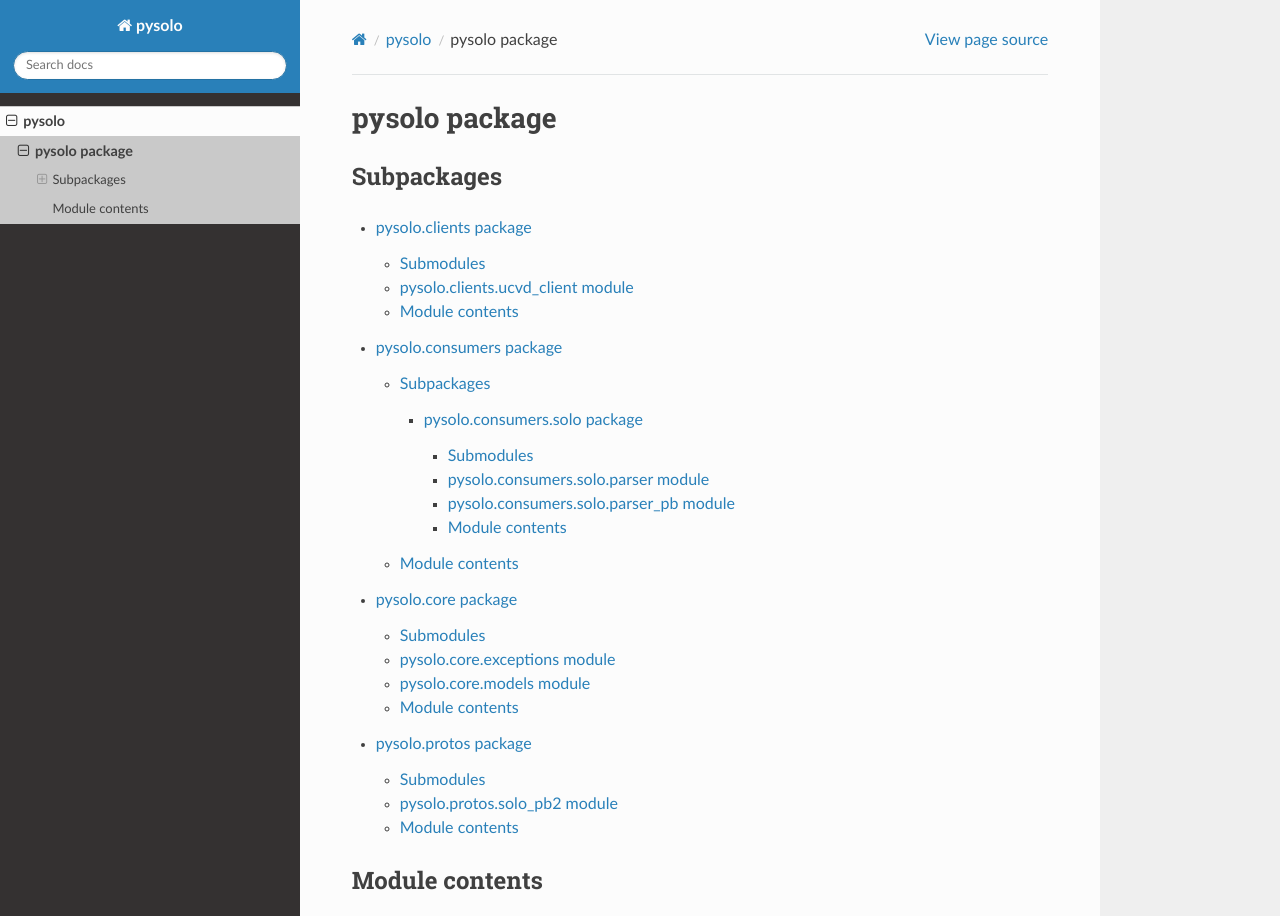
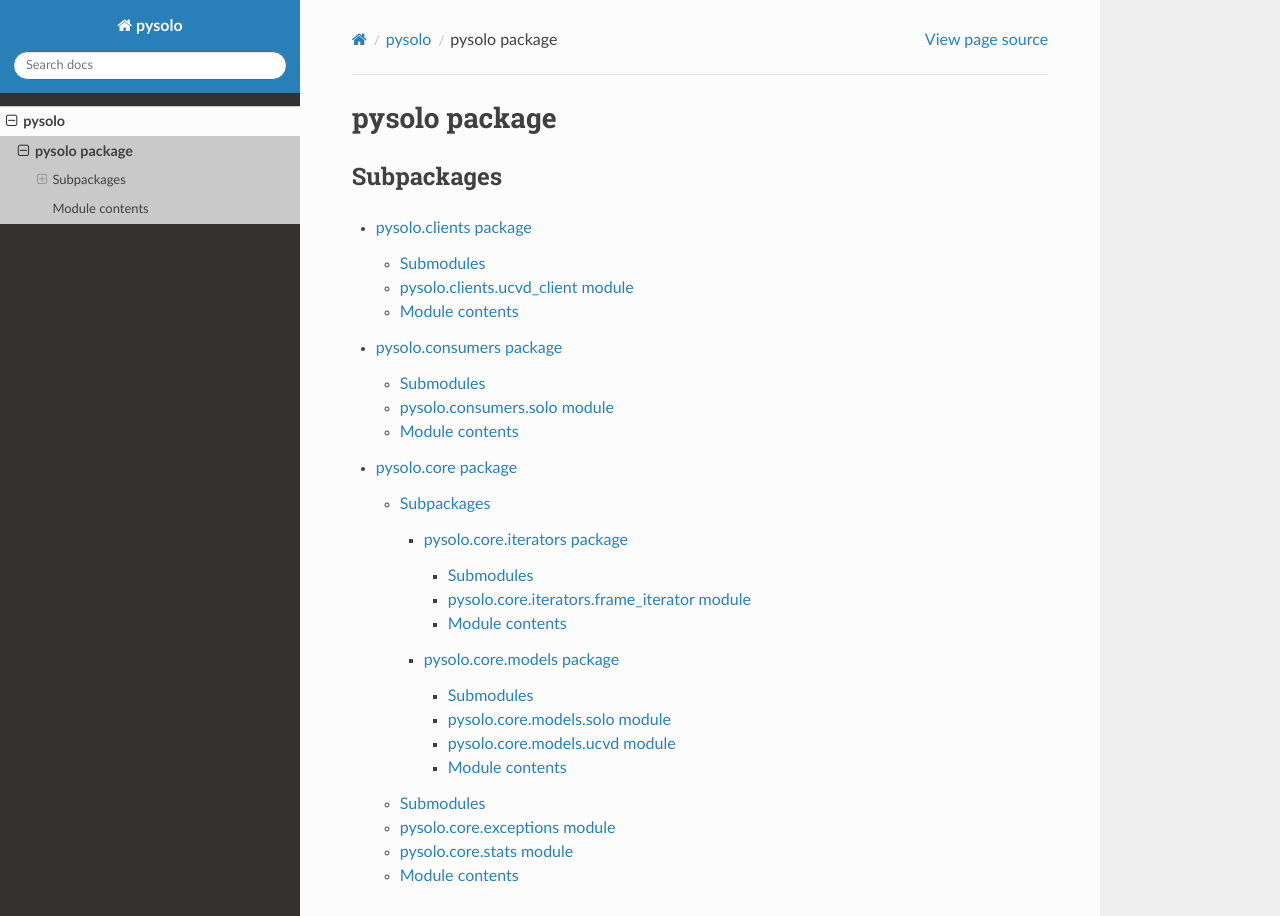
Before and after one commit to Unity-Technologies/pysolotools, a Sphinx documentation site: the page built from docs/source/pysolo.rst, in a window 1280 px wide and 1257 px high, cut to the strip 0-916 px from the top of the window. Built offline with Sphinx 7.4.7 and the Read the Docs theme 2.0.0, drawn with Linux system fonts in a browser that asks for light colours.

Commit message:
Updating docs

```diff
--- a/docs/source/pysolo.consumers.rst
+++ b/docs/source/pysolo.consumers.rst
@@ -1,13 +1,16 @@
 pysolo.consumers package
 ========================
 
-Subpackages
------------
+Submodules
+----------
 
-.. toctree::
-   :maxdepth: 4
+pysolo.consumers.solo module
+----------------------------
 
-   pysolo.consumers.solo
+.. automodule:: pysolo.consumers.solo
+   :members:
+   :undoc-members:
+   :show-inheritance:
 
 Module contents
 ---------------
--- /dev/null
+++ b/docs/source/pysolo.core.iterators.rst
@@ -0,0 +1,21 @@
+pysolo.core.iterators package
+=============================
+
+Submodules
+----------
+
+pysolo.core.iterators.frame\_iterator module
+--------------------------------------------
+
+.. automodule:: pysolo.core.iterators.frame_iterator
+   :members:
+   :undoc-members:
+   :show-inheritance:
+
+Module contents
+---------------
+
+.. automodule:: pysolo.core.iterators
+   :members:
+   :undoc-members:
+   :show-inheritance:
--- /dev/null
+++ b/docs/source/pysolo.core.models.rst
@@ -0,0 +1,29 @@
+pysolo.core.models package
+==========================
+
+Submodules
+----------
+
+pysolo.core.models.solo module
+------------------------------
+
+.. automodule:: pysolo.core.models.solo
+   :members:
+   :undoc-members:
+   :show-inheritance:
+
+pysolo.core.models.ucvd module
+------------------------------
+
+.. automodule:: pysolo.core.models.ucvd
+   :members:
+   :undoc-members:
+   :show-inheritance:
+
+Module contents
+---------------
+
+.. automodule:: pysolo.core.models
+   :members:
+   :undoc-members:
+   :show-inheritance:
--- a/docs/source/pysolo.core.rst
+++ b/docs/source/pysolo.core.rst
@@ -1,5 +1,14 @@
 pysolo.core package
 ===================
+
+Subpackages
+-----------
+
+.. toctree::
+   :maxdepth: 4
+
+   pysolo.core.iterators
+   pysolo.core.models
 
 Submodules
 ----------
@@ -12,10 +21,10 @@ pysolo.core.exceptions module
    :undoc-members:
    :show-inheritance:
 
-pysolo.core.models module
--------------------------
+pysolo.core.stats module
+------------------------
 
-.. automodule:: pysolo.core.models
+.. automodule:: pysolo.core.stats
    :members:
    :undoc-members:
    :show-inheritance:
--- a/docs/source/pysolo.rst
+++ b/docs/source/pysolo.rst
@@ -10,7 +10,6 @@ Subpackages
    pysolo.clients
    pysolo.consumers
    pysolo.core
-   pysolo.protos
 
 Module contents
 ---------------
```
Also changed, not shown: docs/source/pysolo.consumers.solo.rst (deleted, +0 -29 lines), docs/source/pysolo.protos.rst (deleted, +0 -21 lines).
